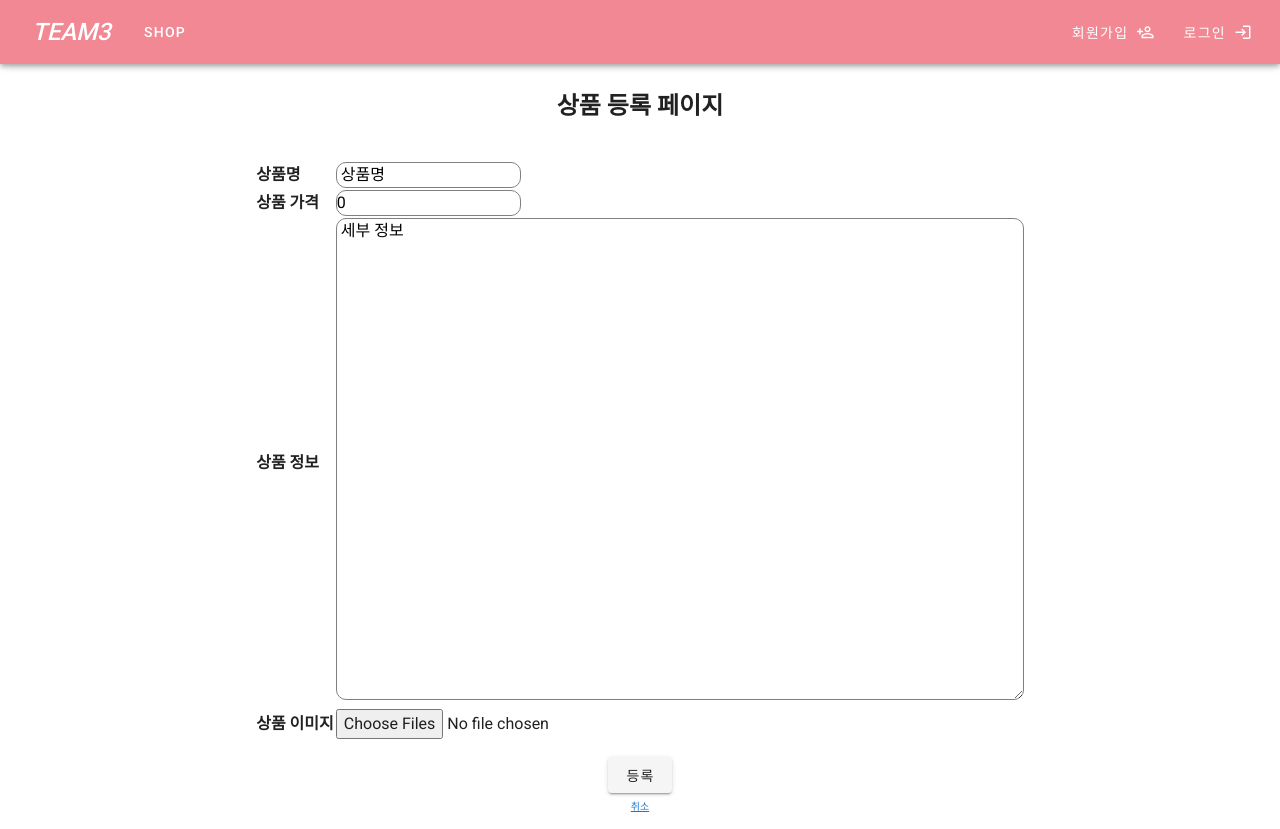
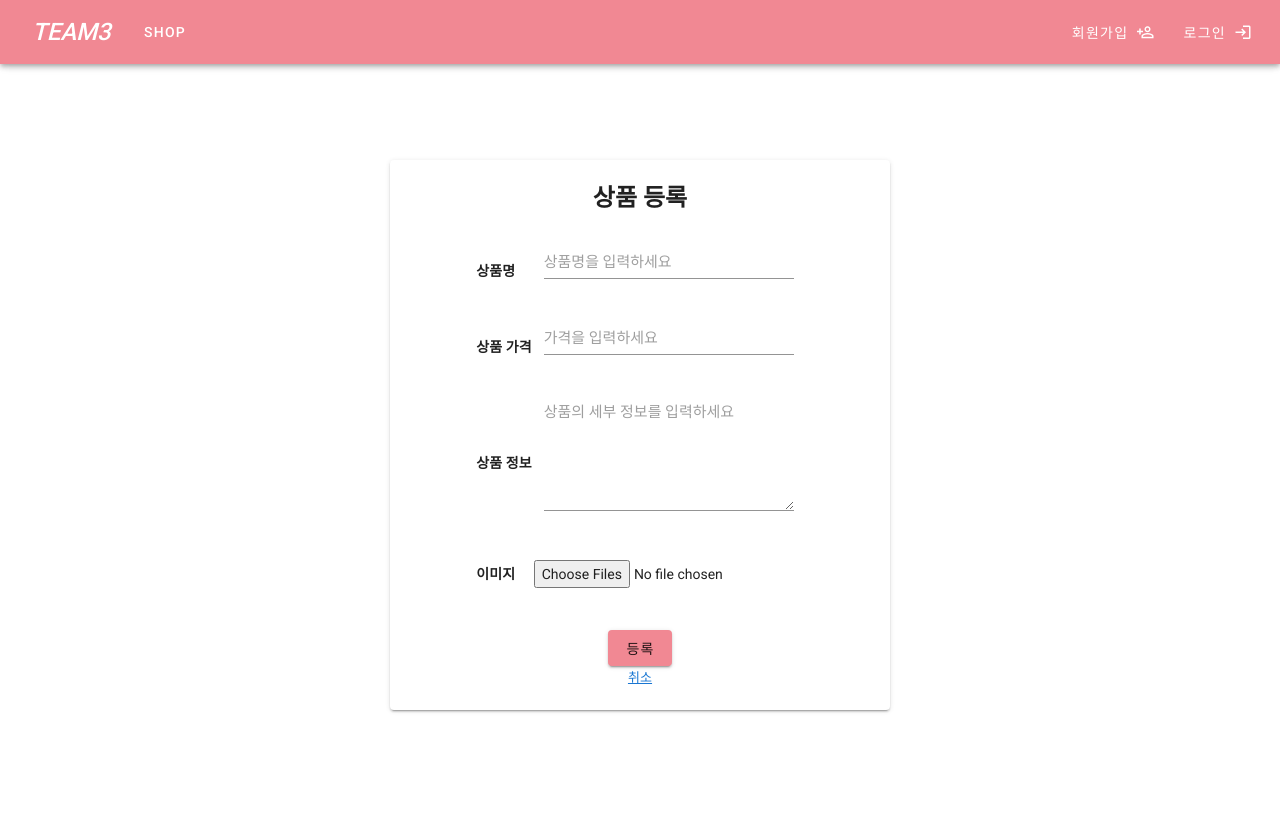
Before and after one commit to wlsdbwls/kdt1-study-3-team3-front, a Vue app: page /productRegisterPage in a window 1280 px wide. After the commit the page ends 800 px from the top, so only its background shows below. Built offline with nearby package versions, Linux system fonts and the light colour scheme.

Commit message:
update: [진유진] 상품 등록 UI 꾸미기 [FIS-6]

```diff
--- a/src/components/product/ProductRegisterForm.vue
+++ b/src/components/product/ProductRegisterForm.vue
@@ -1,49 +1,50 @@
 <template lang="">
-    <v-container>
+    <v-container class="container">
+      <v-card id="productRegisterCard" justify-center>
+      <h2>상품 등록</h2>
+    <div>
+      <v-card-text>
         <form @submit.prevent="onSubmit">
-      <table>
+        <table id="productRegisterTable">
         <tr>
           <td style="font-weight: bold">상품명</td>
           <td>
-            <input style="border: 1px solid grey; border-radius: 10px"
-            type="text" v-model="productName"
-            onclick="if(this.value===' 상품명') this.value='';"/>
+            <v-text-field type="text" class="inputValue" v-model="productName" placeholder="상품명을 입력하세요"/>
           </td>
         </tr>
         <tr>
           <td style="font-weight: bold">상품 가격</td>
           <td>
-            <input style="border: 1px solid grey; border-radius: 10px"
-            type="number" v-model="productPrice" step="10"
-            onclick="if(this.value==='0') this.value='';"/>
+            <v-text-field type="number" class="inputValue" v-model="productPrice" step="10"
+            placeholder="가격을 입력하세요"/>
           </td>
         </tr>
         <tr>
           <td style="font-weight: bold">상품 정보</td>
           <td>
-            <textarea style="border: 1px solid grey; border-radius: 10px"
-            cols="80" rows="20" v-model="productInfo"
-            onclick="if(this.value===' 세부 정보') this.value='';"/>
-            <!-- 위아래로 가운데 정렬을 주고 싶은데 방법을 모르겠음 -->
+            <v-textarea class="inputValue" rows="4" v-model="productInfo"
+            placeholder="상품의 세부 정보를 입력하세요"/>
           </td>
         </tr>
+        <p></p>
         <tr>
-          <td style="font-weight: bold">상품 이미지</td>
+          <td style="font-weight: bold">이미지</td>
           <td>
             <input type="file" id="files" ref="files"
                     multiple @change="handleFileUpload"/>
           </td>
-        </tr>
+        </tr></br>
+        <p></p>
         </table>
-
-      <p></p>
-      <div>
-        <v-btn raised type="submit">등록</v-btn><br/>
-        <router-link style="font-size: 10px" :to="{ name: 'ProductListPage' }">
+        <v-btn raised type="submit" color="#f18893">등록</v-btn></br>
+        <router-link style="font-size: 13px" :to="{ name: 'ProductListPage' }">
                     취소
         </router-link>
+    </form>
+  </v-card-text>
   </div>
-    </form>
+  </v-card>
+
   </v-container>
 </template>
 
@@ -56,9 +57,9 @@ const productModule = 'productModule'
 export default {
   data() {
     return {
-            productName: ' 상품명',
-            productPrice: 0,
-            productInfo: ' 세부 정보',
+      productName: '',
+      productPrice: '',
+      productInfo: '',
       files: '',
     }
   },
@@ -96,5 +97,26 @@ export default {
 }
 </script>
 
-<style>
+<style scoped>
+.container {
+  display: flex;
+  justify-content: center;
+  align-items: center;
+}
+
+#productRegisterCard {
+  width: 500px;
+  height: 550px;
+  margin-top: 60px;
+  padding-top: 20px;
+}
+
+.inputValue {
+  outline: none;
+  color: gray;
+  width: 270px;
+  font-weight: 300;
+  font-size: 15px;
+  padding: 8px 10px;
+}
 </style>
--- a/src/views/product/ProductRegisterPage.vue
+++ b/src/views/product/ProductRegisterPage.vue
@@ -1,6 +1,6 @@
 <template lang="">
     <div><br/>
-        <h2 style="text-align: center">상품 등록 페이지</h2><br/>
+        <!-- <h2 style="text-align: center">상품 등록 페이지</h2><br/> -->
         <product-register-form align="center" @submit="onSubmit"/>
     </div>
 </template>
```
Lines whose indentation alone changed are shown as unchanged.
